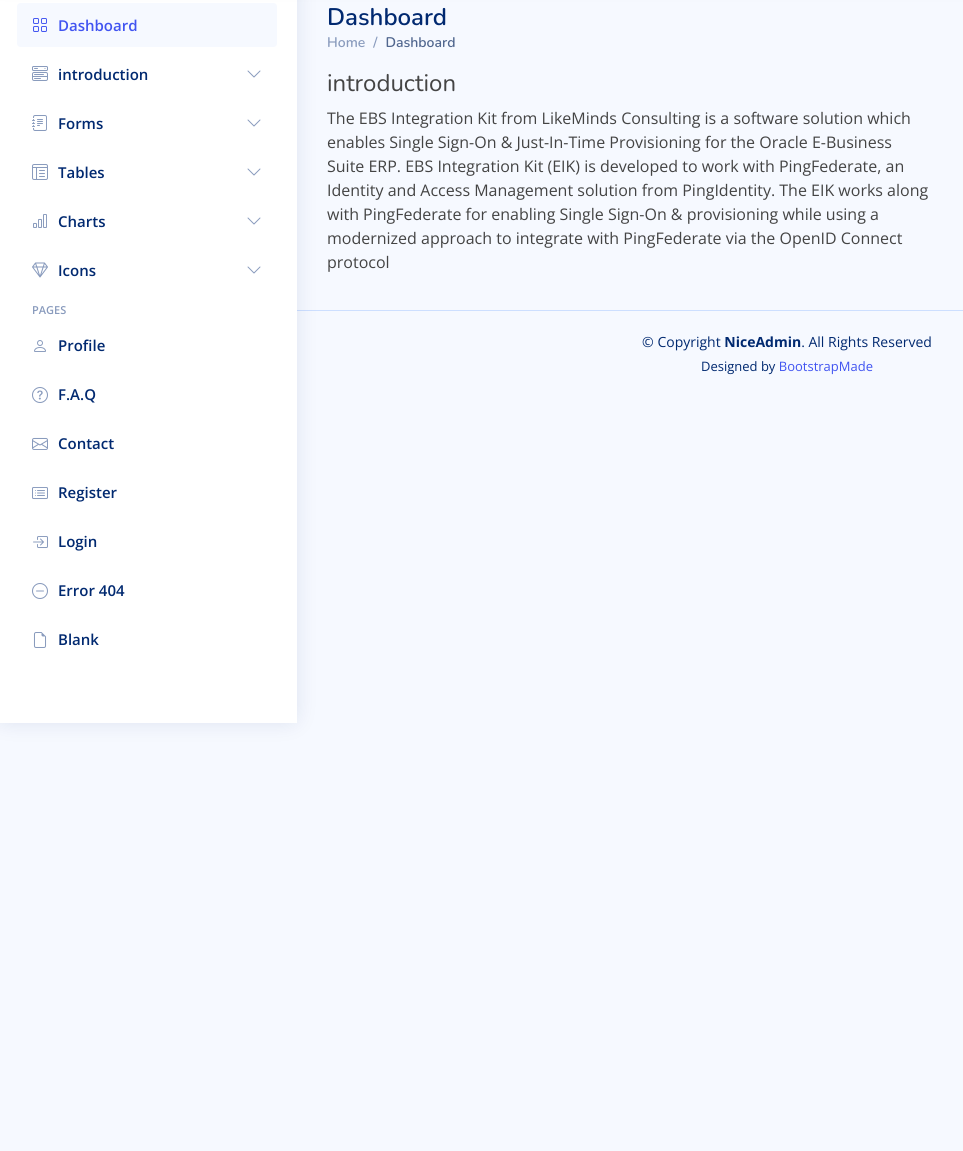
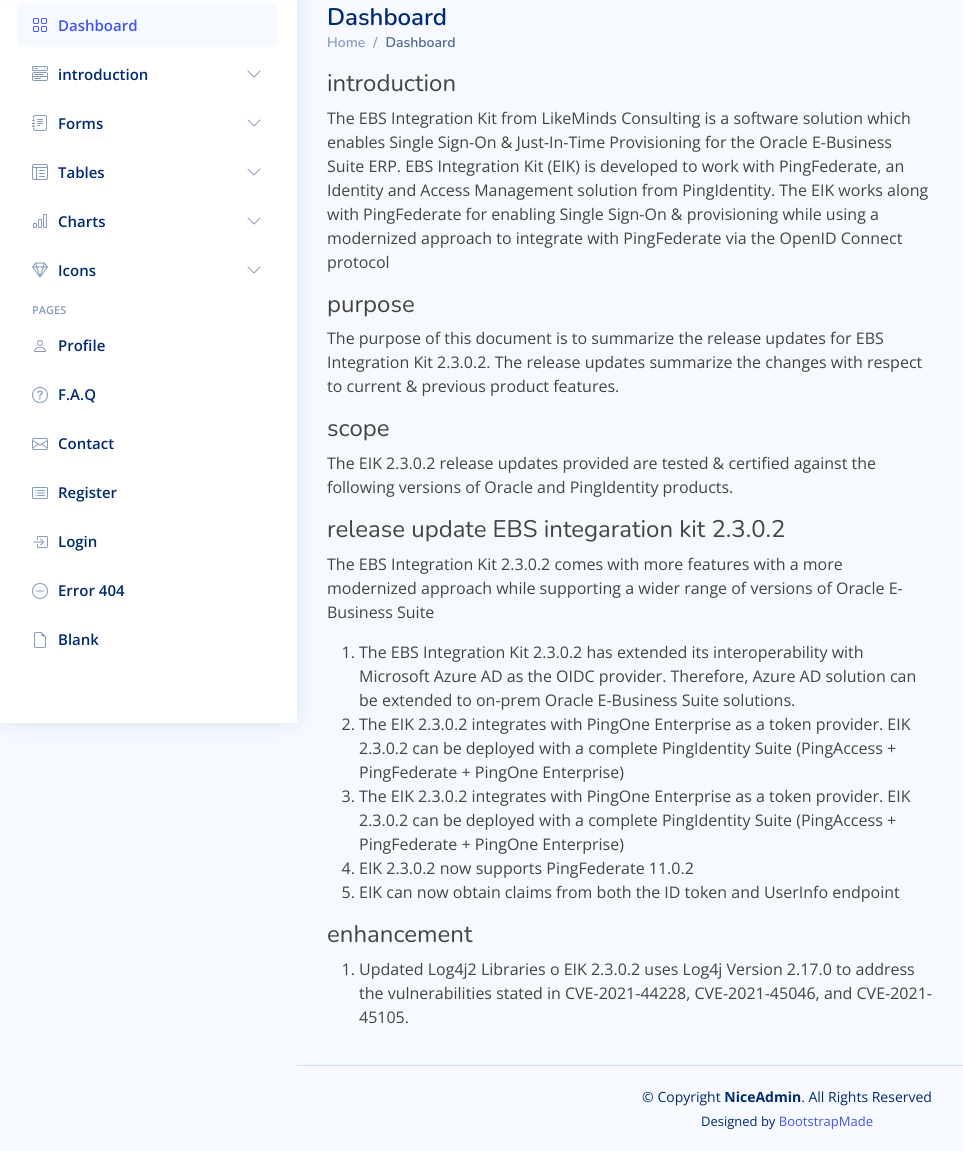
Before and after one commit to kai-likeminds/docs.ebs-eik-test.com, a plain HTML site: page index.html in a window 1280 px wide. Shown: the part 77-1228 px from the top of the page, without its empty margins (3-966 px from the left). Before the commit the page ends 800 px from the top, so only its background shows below. Drawn offline with nearby package versions, Linux system fonts and the light colour scheme.

Commit message:
Update index.html

```diff
--- a/index.html
+++ b/index.html
@@ -368,11 +368,47 @@ PingIdentity. The EIK works along with PingFederate for enabling Single Sign-On
 while using a modernized approach to integrate with PingFederate via the OpenID Connect
 protocol</p>
 
+              </div>
+            <div>
+              <h4>purpose</h4>
+              <p>The purpose of this document is to summarize the release updates for EBS Integration Kit 2.3.0.2.
+The release updates summarize the changes with respect to current & previous product features.</p>
+
+            </div>
+            <div>
+              <h4>scope</h4>
+              <p>The EIK 2.3.0.2 release updates provided are tested & certified against the following versions of
+Oracle and PingIdentity products.</p>
+            </div>
+            <div>
+              <h4>release update EBS integaration kit 2.3.0.2</h4>
+              <p>The EBS Integration Kit 2.3.0.2 comes with more features with a more modernized approach while
+supporting a wider range of versions of Oracle E-Business Suite</p>
+
+              <ol>
+  <li>The EBS Integration Kit 2.3.0.2 has extended its interoperability with Microsoft
+Azure AD as the OIDC provider. Therefore, Azure AD solution can be extended to
+on-prem Oracle E-Business Suite solutions. </li>
+  <li>The EIK 2.3.0.2 integrates with PingOne Enterprise as a token provider. EIK 2.3.0.2
+can be deployed with a complete PingIdentity Suite (PingAccess + PingFederate +
+PingOne Enterprise)</li>
+  <li>The EIK 2.3.0.2 integrates with PingOne Enterprise as a token provider. EIK 2.3.0.2
+can be deployed with a complete PingIdentity Suite (PingAccess + PingFederate +
+PingOne Enterprise)</li>
+  <li>EIK 2.3.0.2 now supports PingFederate 11.0.2</li>
+  <li>EIK can now obtain claims from both the ID token and UserInfo endpoint</li>
+</ol>
+            </div>
+            <div>
+              <h4>enhancement</h4>
+            <ol>
+              <li>Updated Log4j2 Libraries
+o EIK 2.3.0.2 uses Log4j Version 2.17.0 to address the vulnerabilities stated
+in CVE-2021-44228, CVE-2021-45046, and CVE-2021-45105.</li>
 
 
+            </div>
 
-              </div>
-            </div><!-- End Revenue Card -->
 
             <!-- Customers Card -->
 
```
